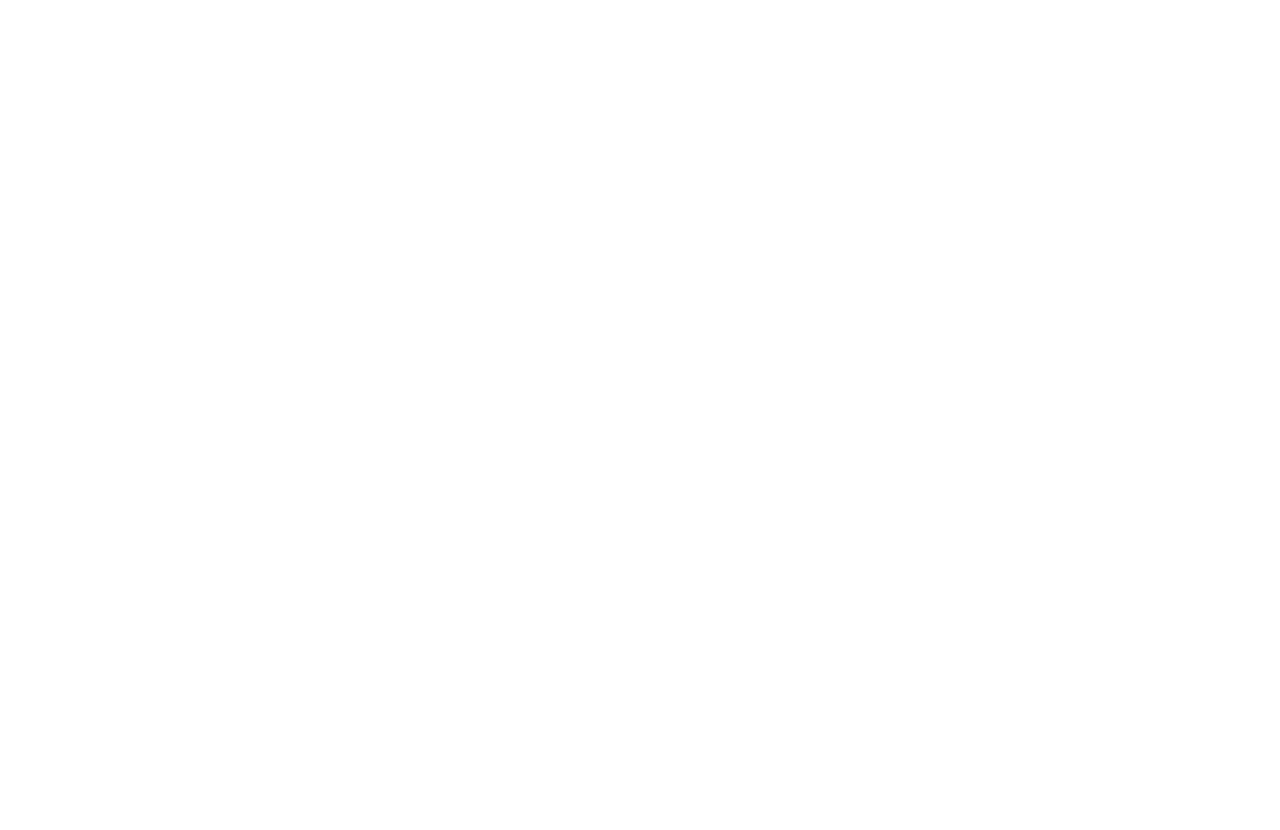
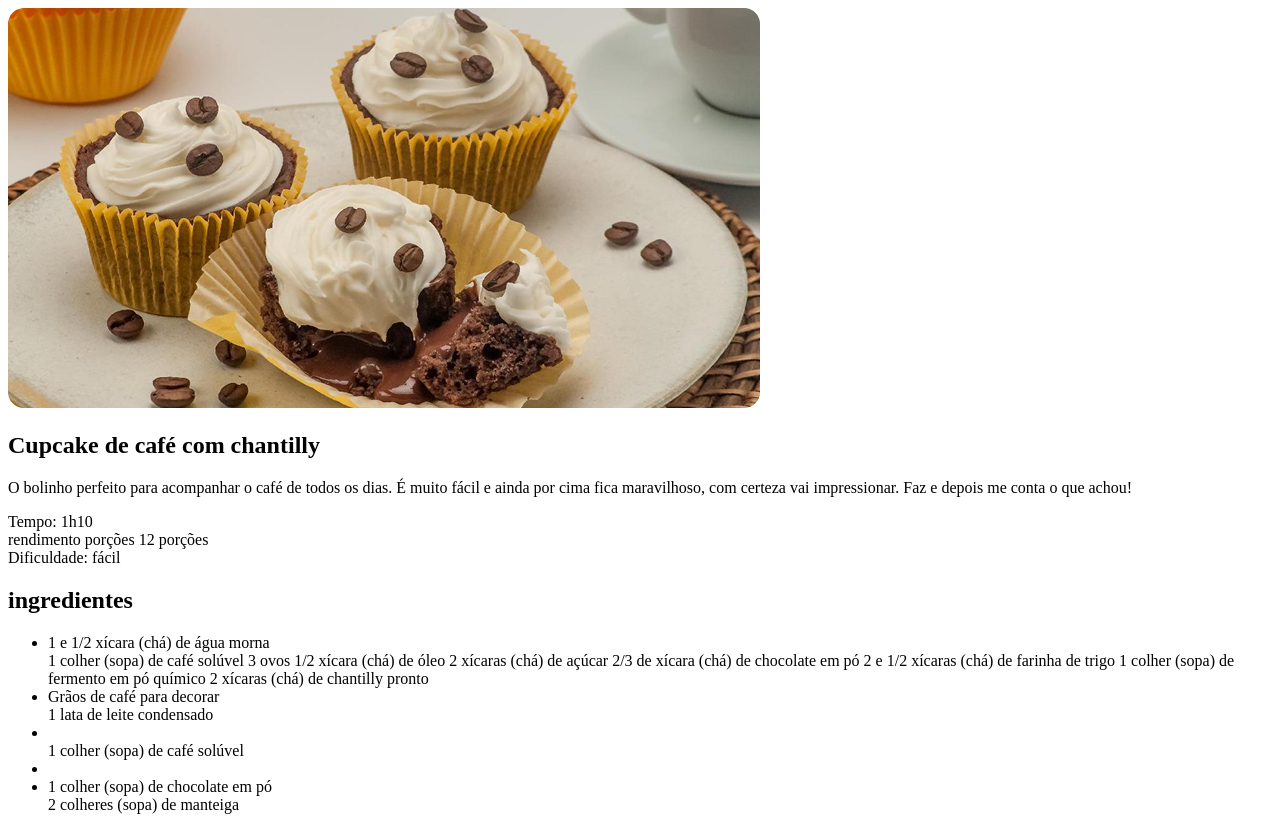
Before and after one commit to caslu0082008/trabalho_capcakes_1ek, a plain HTML site: page index.html in a window 1280 px wide. Before the commit the page ends 800 px from the top, so only its background shows below. Drawn offline with Linux system fonts and the light colour scheme.

Commit message:
criação da segunda seção de ingredientes

```diff
--- a/index.html
+++ b/index.html
@@ -6,6 +6,45 @@
     <title>receita capcakes</title>
 </head>
 <body>
+    <main>
+        <img src="./assets/main-image.png" alt="imagem com tres capcakes, um ja foi mordido">
 
+        <section>
+            <h1>Cupcake de café com chantilly</h1>
+
+            <p>O bolinho perfeito para acompanhar o café de todos os dias. É muito fácil e ainda por cima fica maravilhoso, com certeza vai impressionar. Faz e depois me conta o que achou!</p>
+
+    <p>
+        Tempo: 1h10 <br>
+        rendimento porções
+        12 porções <br>
+        Dificuldade: fácil
+    </p>
+
+
+        </section>
+
+        <section>
+            <h2>ingredientes</h2>
+
+            <ul>
+                <li>1 e 1/2 xícara (chá) de água morna </li>
+                </li>1 colher (sopa) de café solúvel </li>
+                </li>3 ovos </li>
+                </li>1/2 xícara (chá) de óleo </li>
+                </li>2 xícaras (chá) de açúcar</li>
+                </li>2/3 de xícara (chá) de chocolate em pó</li>
+                </li> 2 e 1/2 xícaras (chá) de farinha de trigo</li>
+                </li>  1 colher (sopa) de fermento em pó químico</li>
+                </li> 2 xícaras (chá) de chantilly pronto</li>
+                <li>Grãos de café para decorar</li>
+                </li>1 lata de leite condensado <li>
+                </li>1 colher (sopa) de café solúvel  <li>
+                 <li>1 colher (sopa) de chocolate em pó </li>
+                </li>2 colheres (sopa) de manteiga </li>
+            </ul>
+
+        </section>
+    </main>
 </body>
 </html>
```
